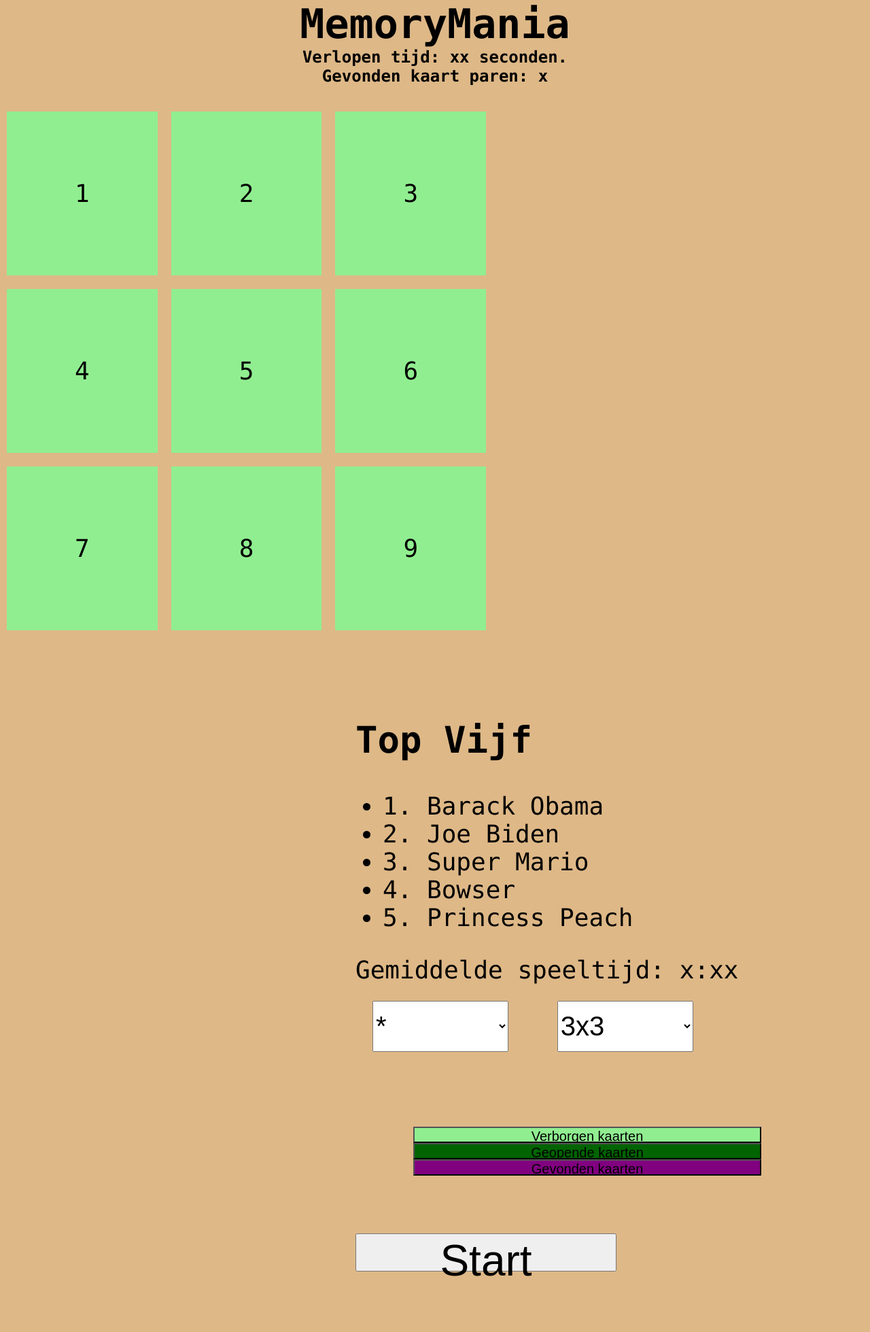
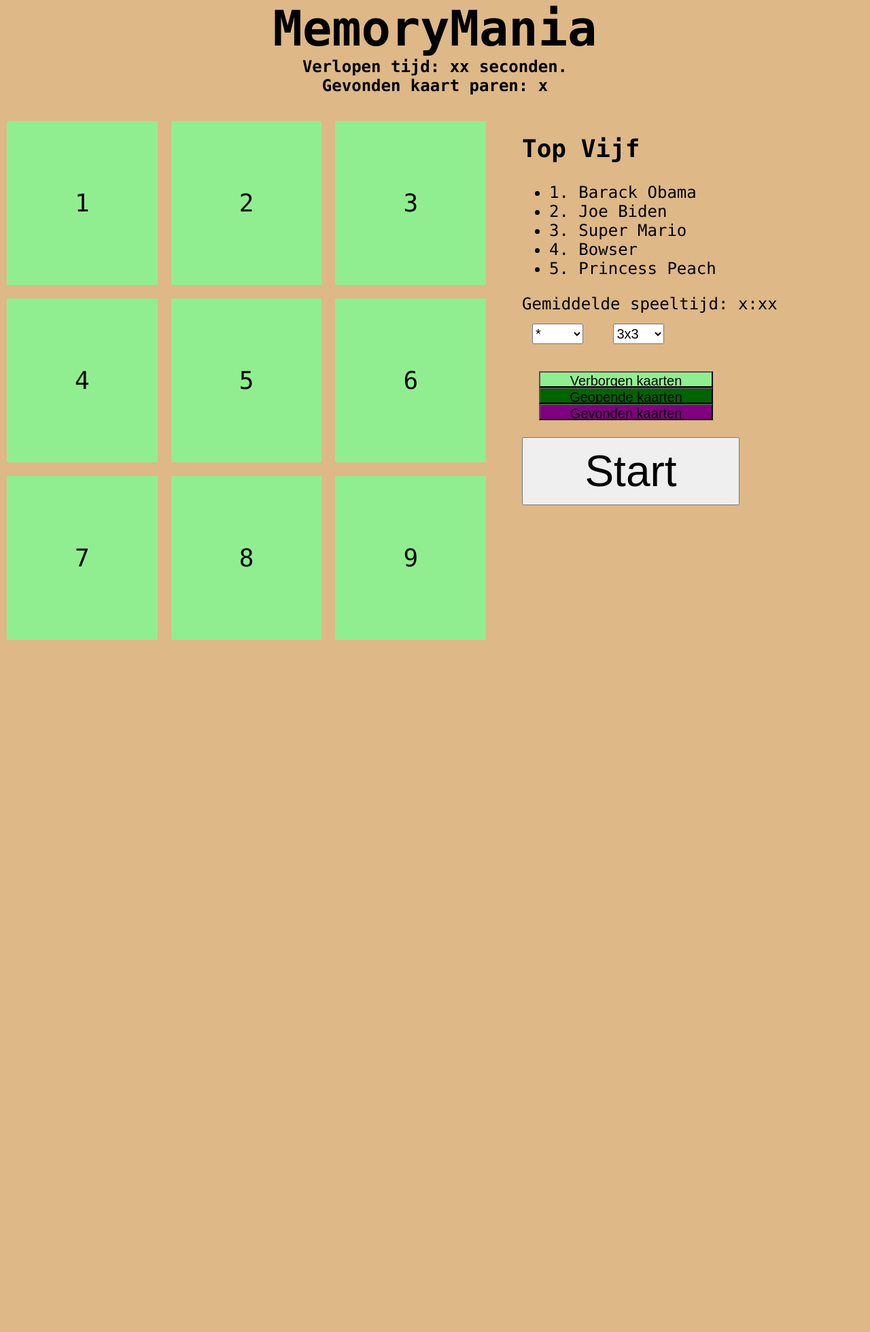
Before and after one commit to Karscoding/MemoryMania, a PHP site: page / in a window 1280 px wide. Shown: the whole page at 68% size. After the commit the page ends 941 px from the top, so only its background shows below. Run offline with PHP 8.4, Linux system fonts and the light colour scheme.

Commit message:
Desktop now resizes normally

```diff
--- a/global.css
+++ b/global.css
@@ -1,7 +1,7 @@
 body {
     background-color: burlywood;
     color: black;
-    font-family: Consolas;
+    font-family: Consolas, serif;
     font-size: 36px;
 }
 
@@ -14,29 +14,29 @@ p {
 }
 
 #header {
-    font-size: 64px;
+    font-size: 5vw;
     text-align: center;
     margin: 0;
-    width: 100%;
+    width: 100vw;
 }
 
 #game-state {
     text-align: center;
-    font-size: 40px;
+    font-size: 3vw;
     font-weight: bold;
 }
 
 #information {
-    margin: 75px;
 }
 
 #board {
-    display: flex;
+    width: 100vw;
     justify-content: center;
     text-align: left;
 }
 
 .grid-container {
+    width:95vw;
     display: inline-grid;
     grid: auto-flow / 1fr 1fr 1fr;
     left: auto;
@@ -44,34 +44,34 @@ p {
 
 .grid-item {
     margin: 10px;
-    padding: 100px;
+    padding: 10vw;
     background-color: lightgreen;
     text-align: center;
 }
 
 #start-button {
     font-size: 64px;
-    width: 30vw;
-    height: 7vh;
+    width: 25vw;
+    height: 100px;
 }
 
 select {
-    font-size: 40px;
-    width: 200px;
-    height: 75px;
-    margin: 25px;
+    font-size: 20px;
+    width: 75px;
+    height: 30px;
+    margin: 15px;
 }
 
+/* When screen enters desktop or landscape mode */
 @media screen and (min-width: 1000px) {
     body {
-        display: inline;
-        margin: 0px;
+        margin: 0;
         overflow-y: hidden;
     }
 
     #header {
-        font-size: 30px;
-        padding:0px;
+        font-size: 36px;
+        padding:0;
     }
 
     #game-state {
@@ -79,17 +79,28 @@ select {
     }
 
     #board {
+        width:40vw;
         float:left;
     }
 
+    .grid-container {
+        width:30vw;
+    }
+
+    .grid-item {
+        padding: clamp(50px, 8vw, 100px);
+    }
+
     #information {
+        width:40vw;
+        font-size: clamp(12px, 2vw, 24px);
         float:right;
     }
 }
 
 .color-button {
     font-size: 20px;
-    width: 40vw;
+    width: 20vw;
     height: 3vh;
 }
 
@@ -115,5 +126,5 @@ select {
 #color-selection {
     display: flex;
     justify-content: left;
-    margin: 75px;
+    margin: 15px;
 }
```
